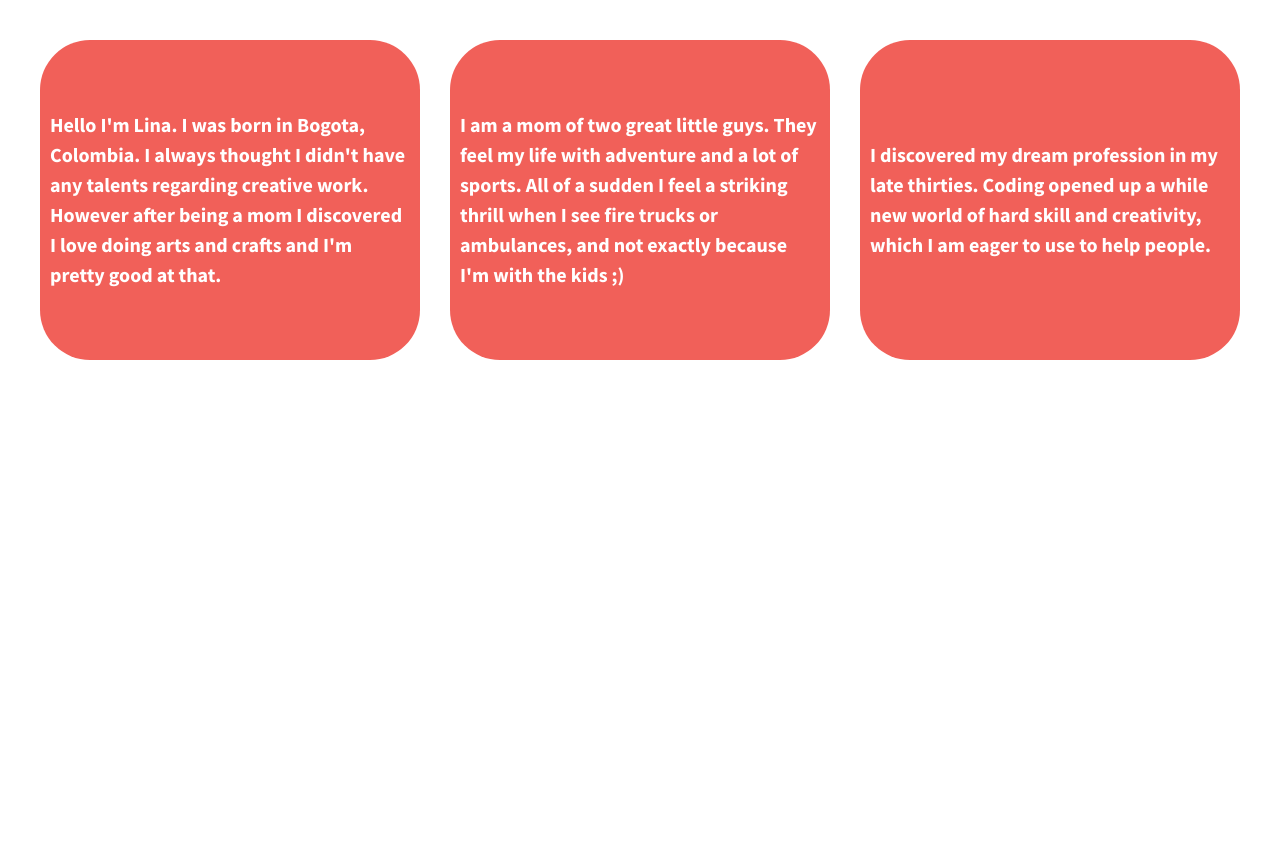
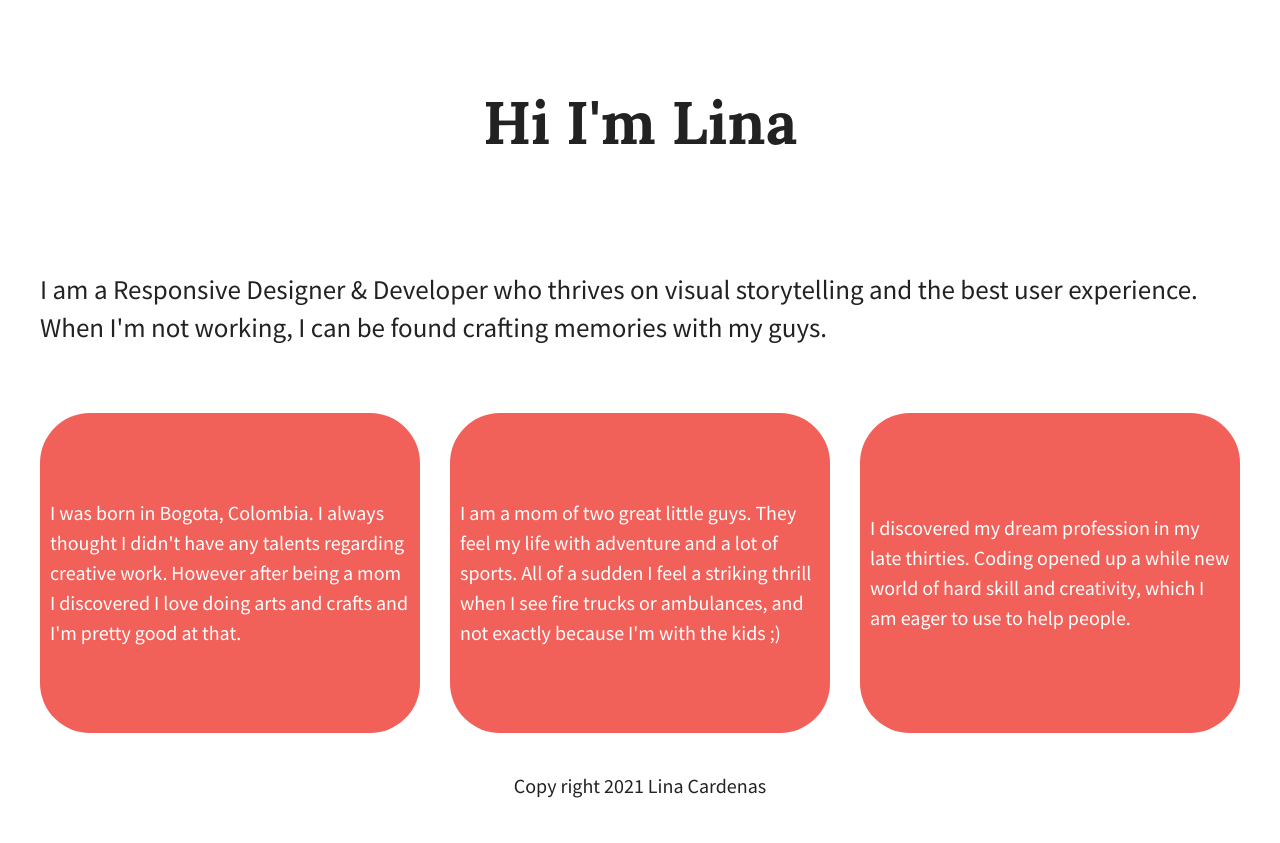
Before and after one commit to lina-cardenas/center-divs-with-flexbox, a plain HTML site: page index.html in a window 1280 px wide. Drawn offline with nearby package versions, Linux system fonts and the light colour scheme.

Commit message:
Add layout and customization to centered divs

```diff
--- a/css/main.css
+++ b/css/main.css
@@ -106,14 +106,38 @@ body {
   padding: 2em;
   font-size: 1.25em;
   height: 100%;
+  display: flex;
+  justify-content: center;
 }
 
 .wrapper {
   /*add display:flex and set justify-content to space-between*/
   display: flex;
+  flex-flow: row wrap;
   justify-content: space-between;
-  font-weight: 700;
+  max-width: 1200px;
+
 }
+
+header, footer{
+    width: 100%;
+    display: flex;
+    justify-content: center;
+}
+
+header h1 {
+    font-family: 'Lora', sans-serif;
+    font-size: 3em;
+}
+main {
+    width: 100%;
+    display: flex;
+    justify-content: center;
+  }
+
+  main p {
+    font-size: 1.35em;
+  }
 
 .div-1, .div-2, .div-3 {
   /*give the divs a width of 30%, add display:flex, set justify-content and align-items to center*/
--- a/index.html
+++ b/index.html
@@ -22,15 +22,22 @@
         <![endif]-->
 
         <section class="wrapper">
+            <header>
+                <h1>Hi I'm Lina</h1>
+            </header>
+            <main>
+            <p>I am a Responsive Designer & Developer who thrives on visual storytelling and the best user experience. When I'm not working, I can be found crafting memories with my guys.</p>
+            </main>
             <div class="div-1">
-                Hello I'm Lina. I was born in Bogota, Colombia. I always thought I didn't have any talents regarding creative work. However after being a mom I discovered I love doing arts and crafts and I'm pretty good at that.
+                <p>I was born in Bogota, Colombia. I always thought I didn't have any talents regarding creative work. However after being a mom I discovered I love doing arts and crafts and I'm pretty good at that.</p>
             </div>
             <div class="div-2">
-                I am a mom of two great little guys. They feel my life with adventure and a lot of sports. All of a sudden I feel a striking thrill when I see fire trucks or ambulances, and not exactly because I'm with the kids ;)
+                <p>I am a mom of two great little guys. They feel my life with adventure and a lot of sports. All of a sudden I feel a striking thrill when I see fire trucks or ambulances, and not exactly because I'm with the kids ;)</p>
             </div>
             <div class="div-3">
-                I discovered my dream profession in my late thirties. Coding opened up a while new world of hard skill and creativity, which I am eager to use to help people.
+                <p>I discovered my dream profession in my late thirties. Coding opened up a while new world of hard skill and creativity, which I am eager to use to help people.</p>
             </div>
+            <footer>Copy right 2021 Lina Cardenas</footer>
         </section>
 
         <script src="https://ajax.googleapis.com/ajax/libs/jquery/1.11.3/jquery.min.js"></script>
```
